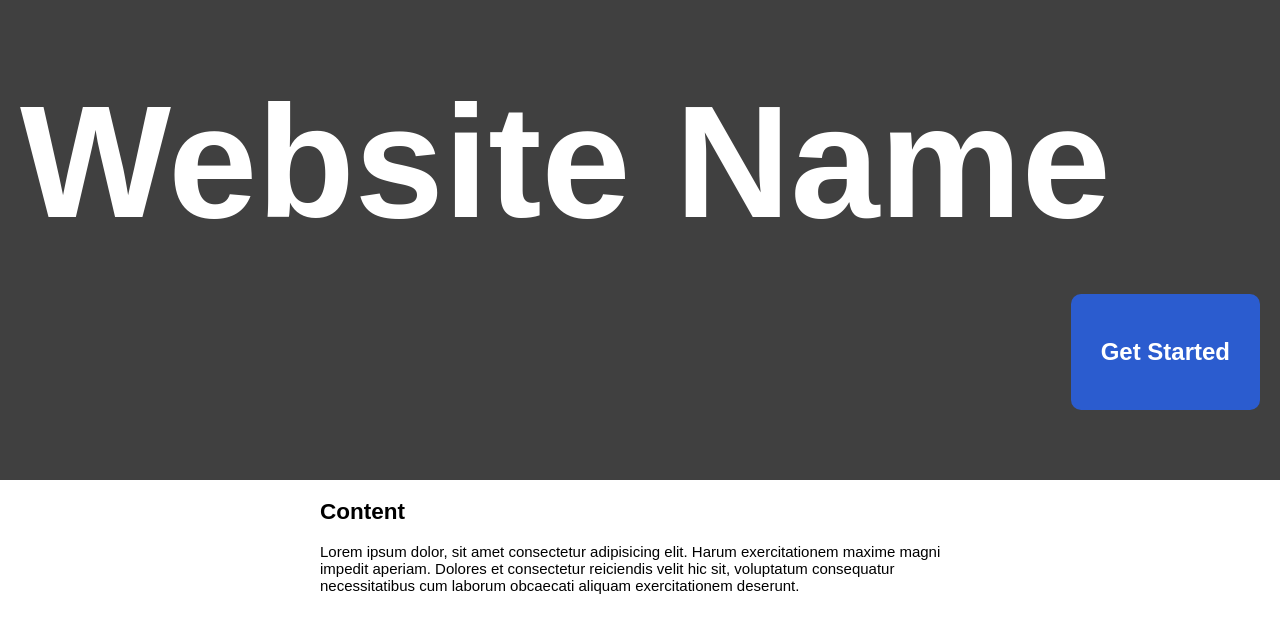
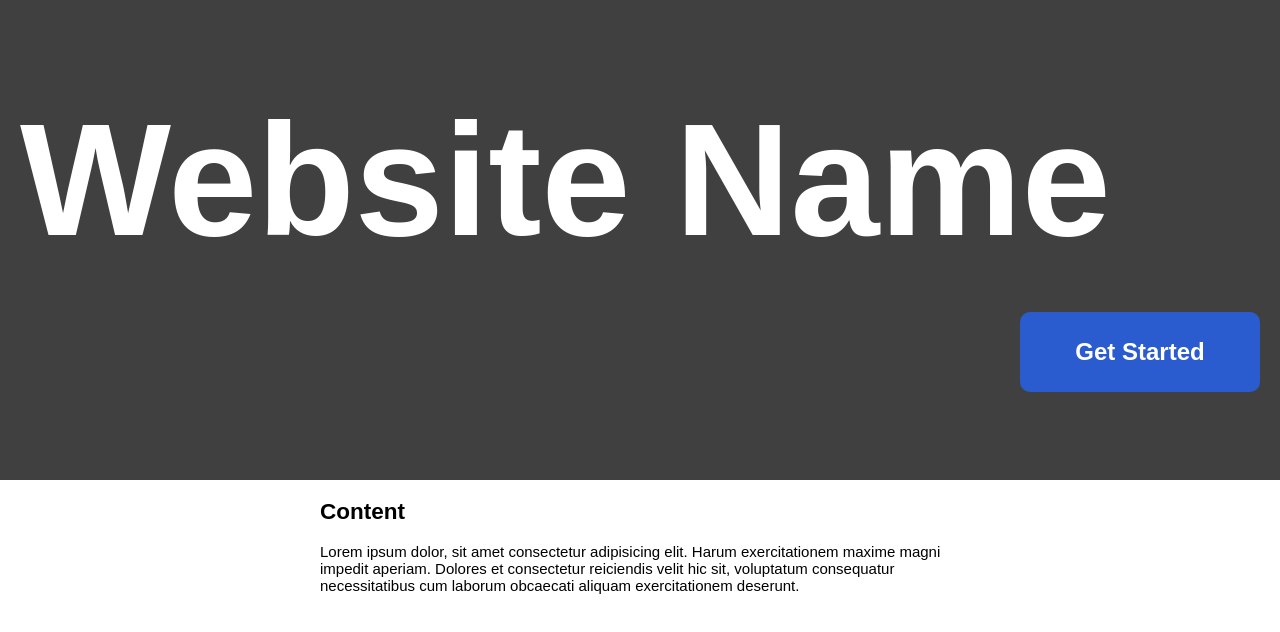
Before and after one commit to darida12321/DRP, a React (Create React App) app: page / in a window 1280 px wide. Shown: the top 632 px of the page. Built offline with nearby package versions, Linux system fonts and the light colour scheme.

Commit message:
fixed issue with dimensions of button not matching sheet

```diff
--- a/src/styles/homePage.css
+++ b/src/styles/homePage.css
@@ -32,14 +32,14 @@
   font-size: 1.5rem;
   border: 0;
   border-radius: 10px;
-  padding: 30px;
-  padding-top: 20px;
-  padding-bottom: 20px;
+  width: 15rem;
+  height: 5rem;
+  text-align: center;
 }
 
 .loginBoxes button:hover {
   cursor: pointer;
-  text-shadow: black;
+  text-shadow: 2px 2px black;
 }
 
 .body {
```
